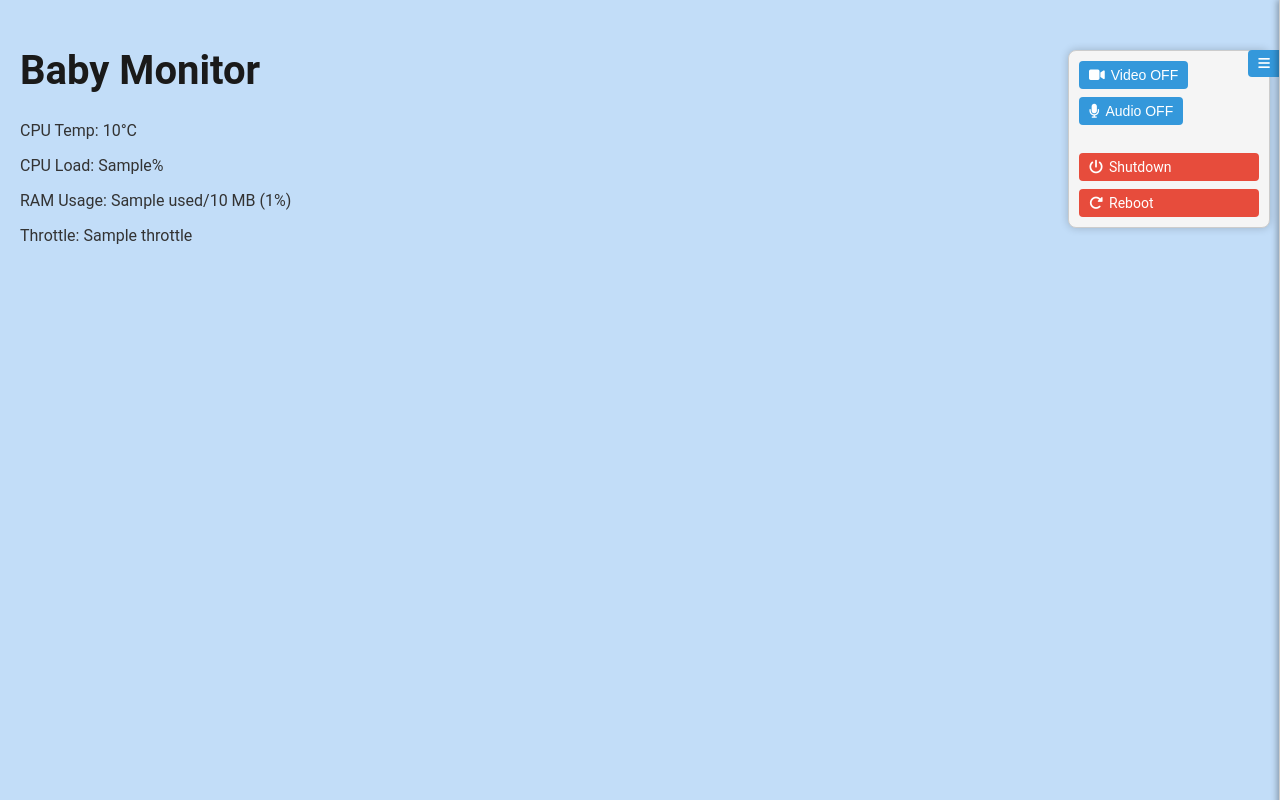
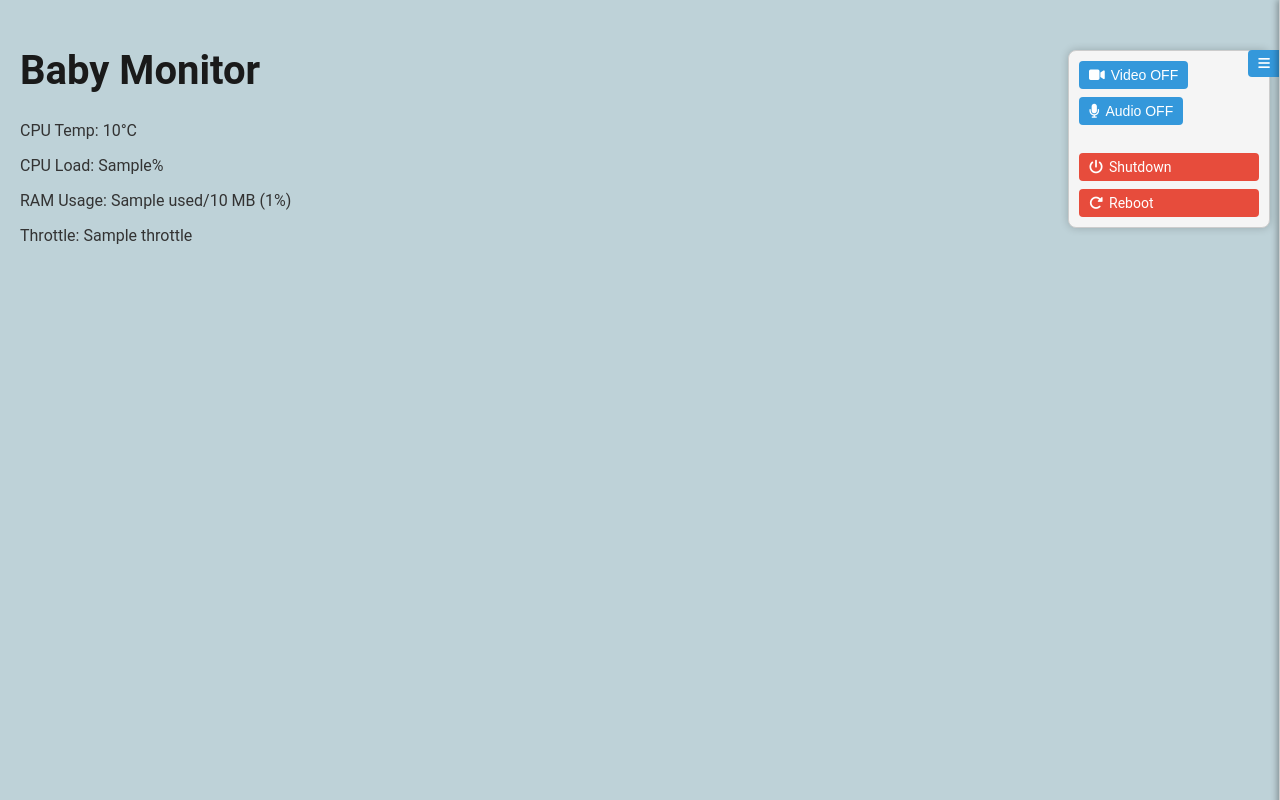
Before and after one commit to martonszep/raspberrypi-babycam, a Flask app: template app/templates/index.html in a window 1280 px wide. Run offline with Flask 3, Linux system fonts and the light colour scheme; the template is opened without the code that fills it: most values are stand-ins (such as "Sample title", 1, 10 or a date in 2020).

Commit message:
color change

```diff
--- a/app/static/css/styles.css
+++ b/app/static/css/styles.css
@@ -1,6 +1,6 @@
 body {
     font-family: 'Roboto', sans-serif;
-    background-color: #c2ddf8;
+    background-color: #bed2d8;
     color: #333;
     margin: 0;
     padding: 20px;
```
